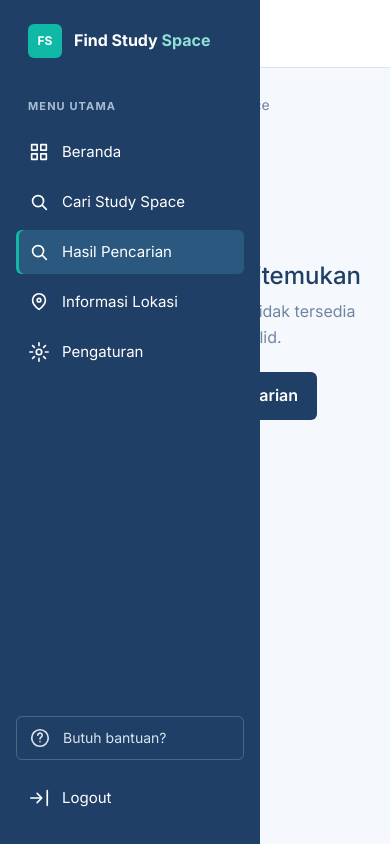
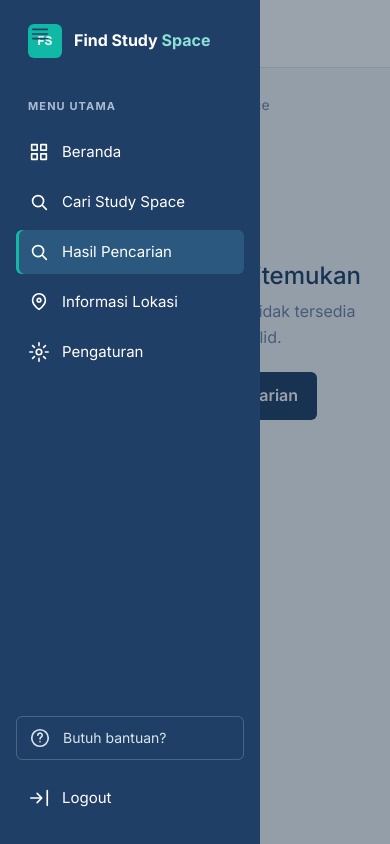
Before and after one commit to davidkhasbiya/find-study-space, a plain HTML site: page pages/detail.html in a window 390 px wide. Both pictures are taken after a click on the button "Buka navigasi". Drawn offline with nearby package versions, Linux system fonts and the light colour scheme.

Commit message:
fix: improve mobile sidebar toggle behavior

```diff
--- a/assets/css/components/navbar.css
+++ b/assets/css/components/navbar.css
@@ -75,6 +75,15 @@
         padding: 0 var(--space-5);
     }
 
+    .app-navbar.is-sidebar-open {
+        z-index: auto;
+    }
+
+    .app-navbar.is-sidebar-open .navbar__toggle {
+        position: relative;
+        z-index: 11;
+    }
+
     .navbar__toggle {
         display: inline-flex;
     }
--- a/assets/css/components/sidebar.css
+++ b/assets/css/components/sidebar.css
@@ -9,6 +9,10 @@
     padding: var(--space-6) var(--space-4);
     background: var(--color-primary);
     color: #fff;
+}
+
+.sidebar__overlay {
+    display: none;
 }
 
 .sidebar__brand {
@@ -95,6 +99,19 @@
 }
 
 @media (max-width: 767.98px) {
+    .sidebar__overlay {
+        position: fixed;
+        z-index: 9;
+        inset: 0;
+        display: none;
+        border: 0;
+        background: rgba(15, 35, 55, .42);
+    }
+
+    .sidebar__overlay.is-visible {
+        display: block;
+    }
+
     .sidebar {
         transform: translateX(-100%);
         transition: transform .2s ease;
--- a/assets/js/components/navbar.js
+++ b/assets/js/components/navbar.js
@@ -1,2 +1,45 @@
-export function navbarTemplate({ breadcrumb = 'Beranda', title = 'Beranda' } = {}) { return `<header class="app-navbar"><div class="navbar__left"><button class="navbar__toggle" type="button" aria-label="Buka navigasi" data-navbar-toggle><svg class="icon" viewBox="0 0 24 24" aria-hidden="true"><path d="M4 7h16M4 12h16M4 17h16"/></svg></button><span class="navbar__breadcrumb">${breadcrumb}</span><span class="navbar__separator">/</span><h1 class="navbar__title">${title}</h1></div><span class="navbar__portal">Portal Mahasiswa</span></header>`; }
-export function mountNavbar(options = {}, target = document.querySelector('.main-content')) { target?.insertAdjacentHTML('afterbegin', navbarTemplate(options)); document.querySelector('[data-navbar-toggle]')?.addEventListener('click', () => document.querySelector('[data-global-sidebar]')?.classList.toggle('is-open')); }
+const mobileViewport = window.matchMedia('(max-width: 767.98px)');
+
+function syncSidebarState(open = false) {
+  const sidebar = document.querySelector('[data-global-sidebar]');
+  const toggle = document.querySelector('[data-navbar-toggle]');
+  const overlay = document.querySelector('[data-sidebar-overlay]');
+  const isMobile = mobileViewport.matches;
+  const isOpen = isMobile && open;
+
+  sidebar?.classList.toggle('is-open', isOpen);
+  sidebar?.setAttribute('aria-hidden', String(isMobile && !isOpen));
+  toggle?.setAttribute('aria-expanded', String(isOpen));
+  toggle?.setAttribute('aria-label', isOpen ? 'Tutup navigasi' : 'Buka navigasi');
+  overlay?.classList.toggle('is-visible', isOpen);
+  document.querySelector('.app-navbar')?.classList.toggle('is-sidebar-open', isOpen);
+}
+
+mobileViewport.addEventListener('change', () => syncSidebarState());
+
+export function navbarTemplate({ breadcrumb = 'Beranda', title = 'Beranda' } = {}) {
+  return `<header class="app-navbar"><div class="navbar__left"><button class="navbar__toggle" type="button" aria-label="Buka navigasi" aria-expanded="false" aria-controls="globalSidebar" data-navbar-toggle><svg class="icon" viewBox="0 0 24 24" aria-hidden="true"><path d="M4 7h16M4 12h16M4 17h16"/></svg></button><span class="navbar__breadcrumb">${breadcrumb}</span><span class="navbar__separator">/</span><h1 class="navbar__title">${title}</h1></div><span class="navbar__portal">Portal Mahasiswa</span></header>`;
+}
+
+export function mountNavbar(options = {}, target = document.querySelector('.main-content')) {
+  let navbar = target?.querySelector('.app-navbar') || document.querySelector('.app-navbar');
+  if (!navbar && target) {
+    target.insertAdjacentHTML('afterbegin', navbarTemplate(options));
+    navbar = target.querySelector('.app-navbar');
+  }
+
+  const toggle = navbar?.querySelector('[data-navbar-toggle]');
+  const overlay = document.querySelector('[data-sidebar-overlay]');
+  const closeButton = document.querySelector('[data-sidebar-close]');
+
+  if (toggle) {
+    toggle.onclick = () => {
+      const sidebar = document.querySelector('[data-global-sidebar]');
+      syncSidebarState(!sidebar?.classList.contains('is-open'));
+    };
+  }
+  if (overlay) overlay.onclick = () => syncSidebarState(false);
+  if (closeButton) closeButton.onclick = () => syncSidebarState(false);
+
+  syncSidebarState(Boolean(document.querySelector('[data-global-sidebar]')?.classList.contains('is-open')));
+}
--- a/assets/js/components/sidebar.js
+++ b/assets/js/components/sidebar.js
@@ -6,5 +6,14 @@ const links = [
   ['location.html', 'Informasi Lokasi', '<path d="M19 10c0 5-7 10-7 10S5 15 5 10a7 7 0 1 1 14 0Z"/><circle cx="12" cy="10" r="2"/>'],
   ['settings.html', 'Pengaturan', '<circle cx="12" cy="12" r="3"/><path d="M12 2v3M12 19v3M2 12h3M19 12h3M5 5l2 2M17 17l2 2M19 5l-2 2M7 17l-2 2"/>']
 ];
-export function sidebarTemplate(active = '') { return `<aside class="sidebar" data-global-sidebar><a class="sidebar__brand" href="../index.html"><span class="sidebar__mark">FS</span><span>Find Study <b>Space</b></span></a><nav class="sidebar__nav" aria-label="Navigasi utama"><p class="sidebar__label">MENU UTAMA</p>${links.map(([href, label, body]) => `<a class="sidebar__link" href="${href}" ${href === active ? "aria-current=\"page\"" : ''}>${icon(body)}<span>${label}</span></a>`).join('')}</nav><div class="sidebar__bottom"><div class="sidebar__help">${icon('<circle cx="12" cy="12" r="9"/><path d="M9.6 9a2.4 2.4 0 1 1 4.2 1.6c-.9.8-1.8 1.1-1.8 2.4"/><path d="M12 16h.01"/>')}<span>Butuh bantuan?</span></div><a class="sidebar__link" href="login.html">${icon('<path d="M10 17l5-5-5-5M15 12H3M21 4v16"/>')}<span>Logout</span></a></div></aside>`; }
-export function mountSidebar({ active = '', target = document.body } = {}) { target.insertAdjacentHTML('afterbegin', sidebarTemplate(active)); return target.querySelector('[data-global-sidebar]'); }
+export function sidebarTemplate(active = '') {
+  return `<button class="sidebar__overlay" type="button" aria-label="Tutup navigasi" data-sidebar-overlay></button><aside class="sidebar" id="globalSidebar" data-global-sidebar aria-hidden="true"><a class="sidebar__brand" href="../index.html"><span class="sidebar__mark">FS</span><span>Find Study <b>Space</b></span></a><nav class="sidebar__nav" aria-label="Navigasi utama"><p class="sidebar__label">MENU UTAMA</p>${links.map(([href, label, body]) => `<a class="sidebar__link" href="${href}" ${href === active ? "aria-current=\"page\"" : ''}>${icon(body)}<span>${label}</span></a>`).join('')}</nav><div class="sidebar__bottom"><div class="sidebar__help">${icon('<circle cx="12" cy="12" r="9"/><path d="M9.6 9a2.4 2.4 0 1 1 4.2 1.6c-.9.8-1.8 1.1-1.8 2.4"/><path d="M12 16h.01"/>')}<span>Butuh bantuan?</span></div><a class="sidebar__link" href="login.html">${icon('<path d="M10 17l5-5-5-5M15 12H3M21 4v16"/>')}<span>Logout</span></a></div></aside>`;
+}
+
+export function mountSidebar({ active = '', target = document.body } = {}) {
+  const existingSidebar = target.querySelector('[data-global-sidebar]');
+  if (existingSidebar) return existingSidebar;
+
+  target.insertAdjacentHTML('afterbegin', sidebarTemplate(active));
+  return target.querySelector('[data-global-sidebar]');
+}
```
